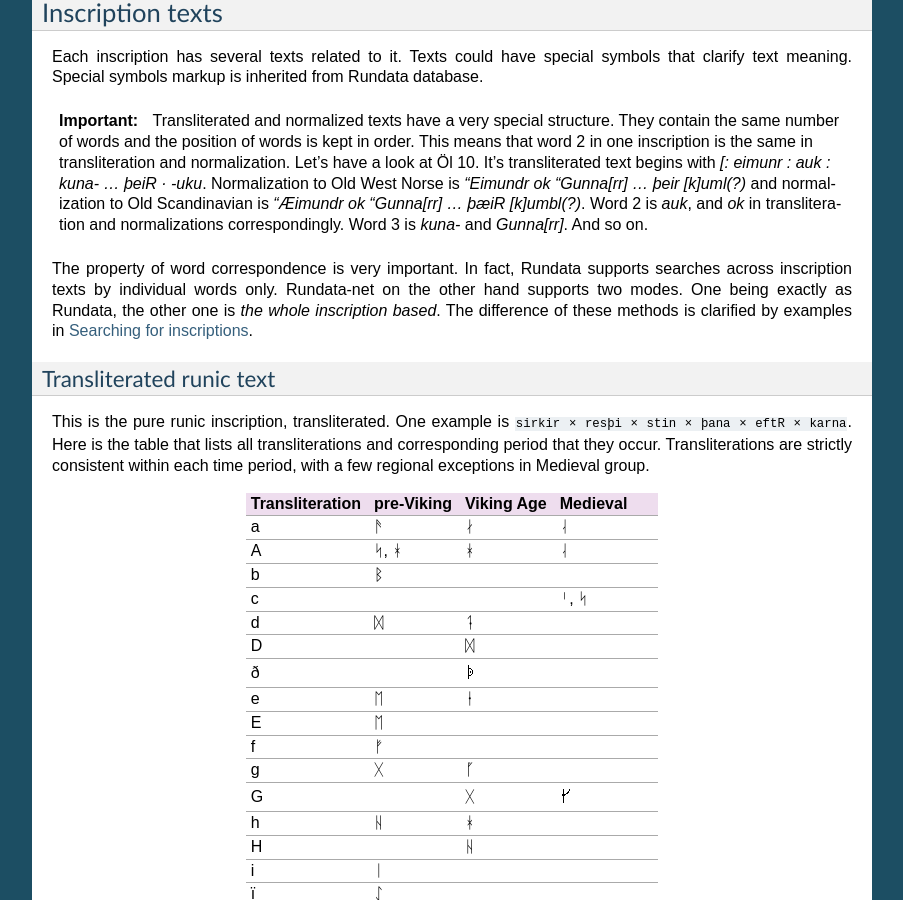
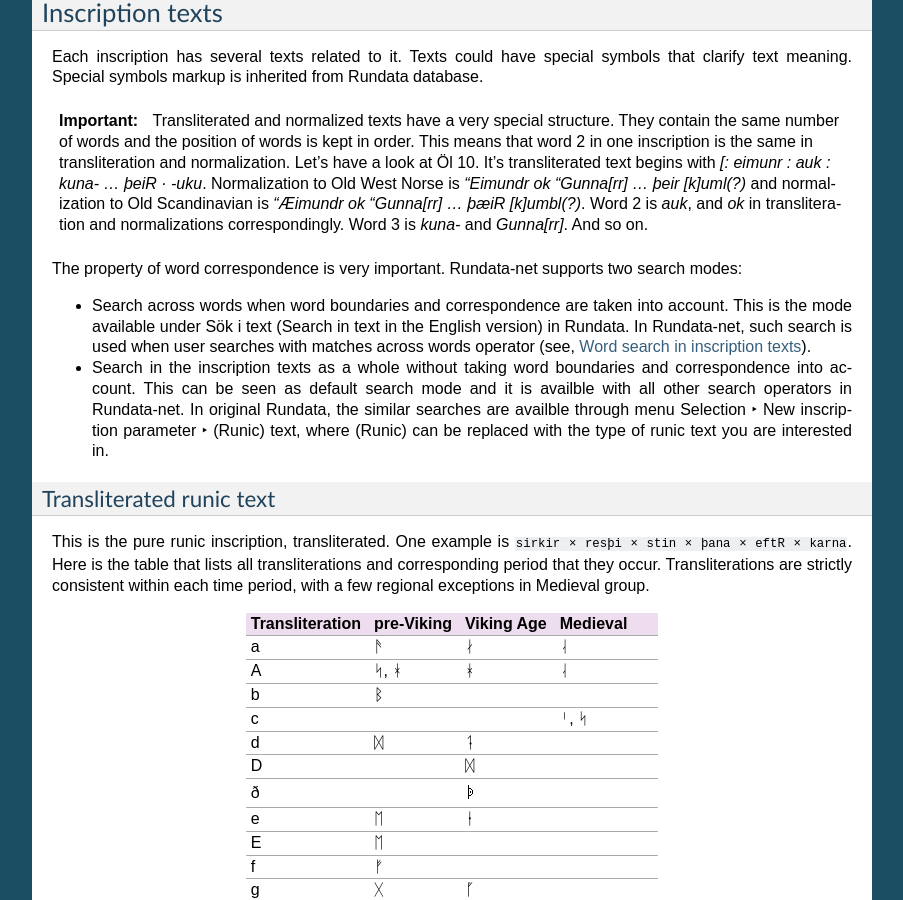
Before and after one commit to fralik/rundata-net, a Sphinx documentation site: the page built from docs/db/data.rst, in a window 1280 px wide and 900 px high, scrolled down 4382 px. Shown: the whole window, without its empty margins (198-1101 px from the left). Built offline with Sphinx 7.4.7, drawn with Linux system fonts in a browser that asks for light colours.

Commit message:
docs: remove incorrect information about Rundata
* Remove some info that is not true about Rundata (pointed out by Jan).

```diff
--- a/docs/db/data.rst
+++ b/docs/db/data.rst
@@ -112,10 +112,17 @@ Each inscription has several texts related to it. Texts could have special symbo
     `"Æimundr ok "Gunna[rr] ... þæiR [k]umbl(?)`. Word 2 is `auk`, and `ok` in transliteration and
     normalizations correspondingly. Word 3 is `kuna-` and `Gunna[rr]`. And so on.
 
-The property of word correspondence is very important. In fact, Rundata supports searches across
-inscription texts by individual words only. Rundata-net on the other hand supports two modes. One
-being exactly as Rundata, the other one is *the whole inscription based*. The difference of these
-methods is clarified by examples in :doc:`/searching`.
+The property of word correspondence is very important. Rundata-net supports two search modes:
+
+* Search across words when word boundaries and correspondence are taken into account. This is the mode available
+  under :guilabel:`Sök i text` (:guilabel:`Search in text` in the English version) in Rundata.
+  In Rundata-net, such search is used when user searches with :guilabel:`matches across words`
+  operator (see, :ref:`searching-word-search`).
+* Search in the inscription texts as a whole without taking word boundaries and correspondence into
+  account. This can be seen as default search mode and it is availble with all other search operators
+  in Rundata-net. In original Rundata, the similar searches are availble through menu
+  :menuselection:`Selection --> New inscription parameter --> (Runic) text`, where (Runic) can be replaced
+  with the type of runic text you are interested in.
 
 Transliterated runic text
 ^^^^^^^^^^^^^^^^^^^^^^^^^
--- a/docs/searching.rst
+++ b/docs/searching.rst
@@ -350,3 +350,7 @@ Rundata has some special symbols that can be used during word search:
 
 **This is not supported in Rundata-net!** In fact, it is not possible to search for
 punctuation in inscription texts.
+
+Another type of search that is not available in Rundata-net is the
+:guilabel:`Full text search in information file`. This is the full text search
+across inscription meta data.
```
